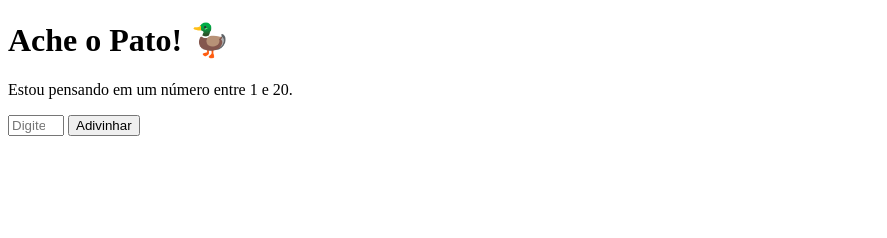
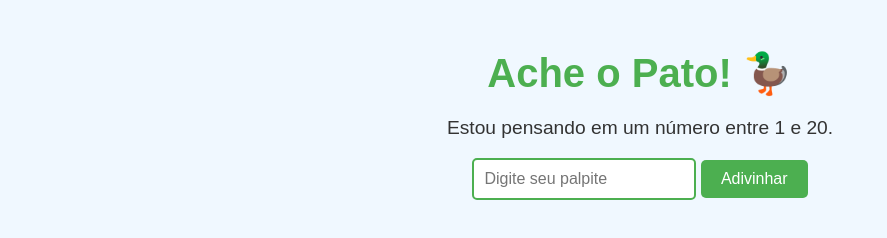
Before and after one commit to Lucas-Tigre/JavaPato, a plain HTML site: page index.html in a window 1280 px wide. Shown: the whole page, without its empty margins (0-887 px from the left). Drawn offline with Linux system fonts and the light colour scheme.

Commit message:
Update index.html

```diff
--- a/index.html
+++ b/index.html
@@ -4,7 +4,7 @@
     <meta charset="UTF-8">
     <meta name="viewport" content="width=device-width, initial-scale=1.0">
     <title>Ache o Pato</title>
-    <link rel="stylesheet" href="stiles.css">
+    <link rel="stylesheet" href="stile.css">
 </head>
 <body>
     <h1>Ache o Pato! 🦆</h1>
```
